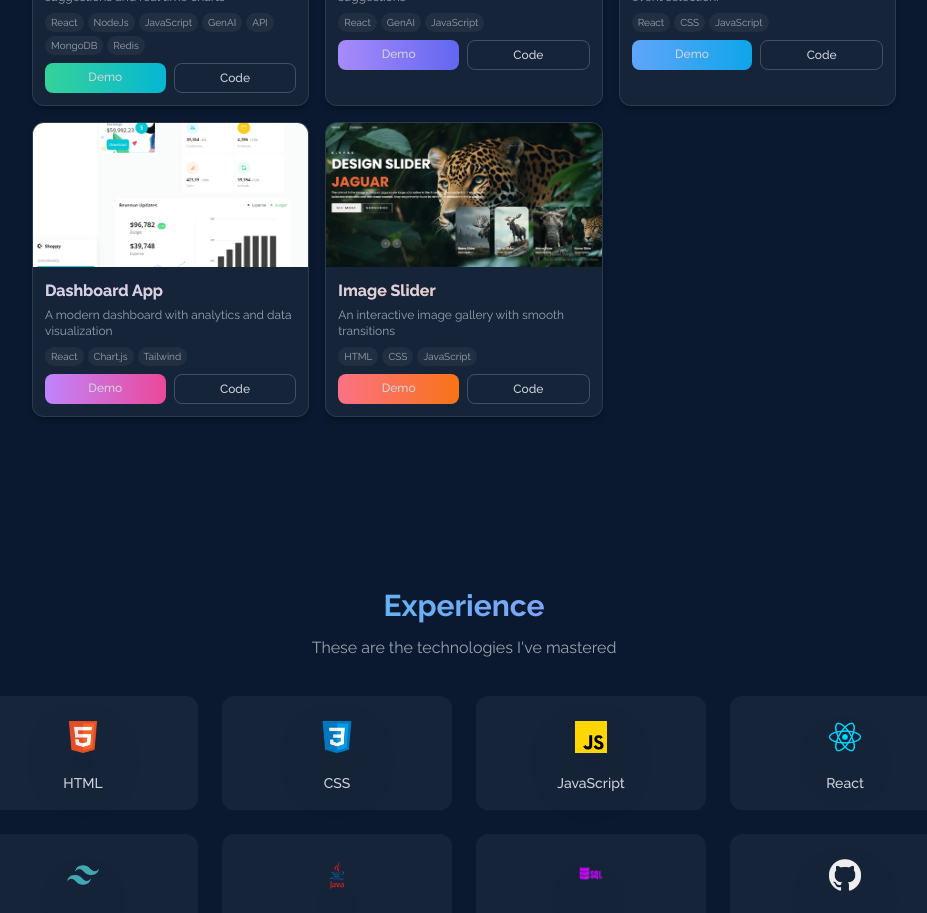
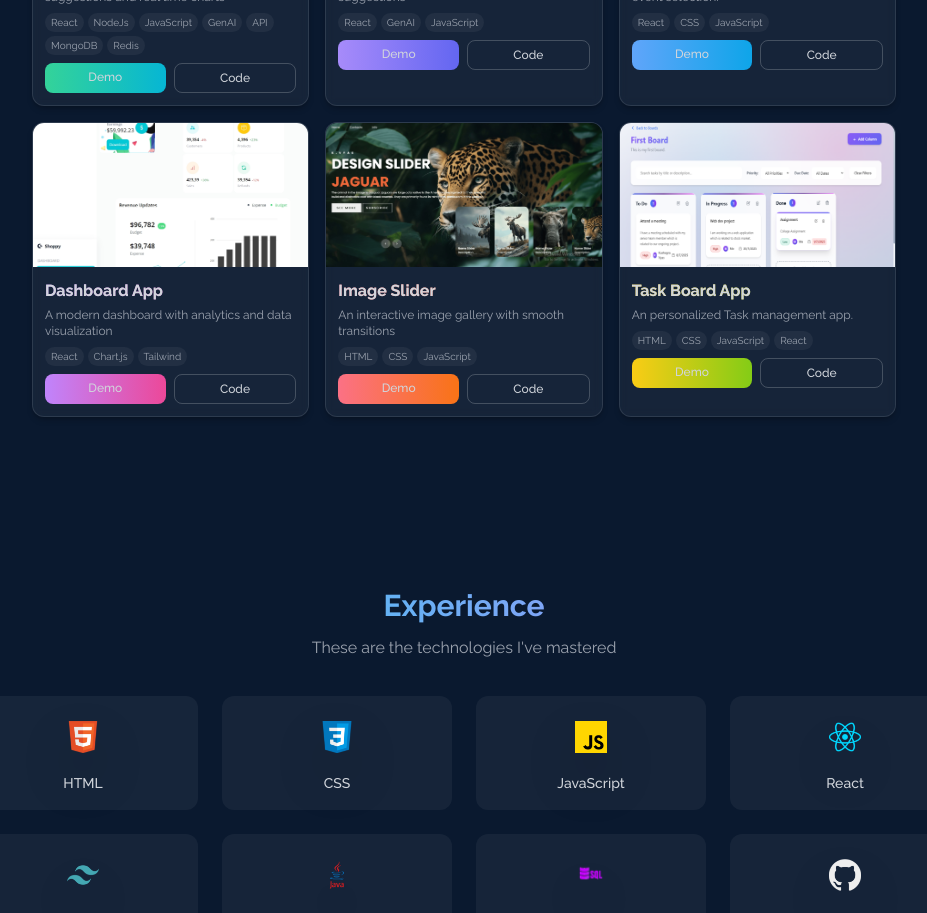
Before and after one commit to Kushagravyas/my-portfolio, a React (Create React App) app: page / in a window 1280 px wide. Shown: the part 1860-2773 px from the top of the page, without its empty margins (176-1103 px from the left). Built offline with nearby package versions, Linux system fonts and the light colour scheme.

Commit message:
new project added

```diff
--- a/src/components/Portfolio.jsx
+++ b/src/components/Portfolio.jsx
@@ -3,6 +3,7 @@ import Image_slider from "../assets/portfolio/animal.png"
 import StockGenius from '../assets/portfolio/Stockgenius.png'
 import EventIT from '../assets/portfolio/Eventit.png'
 import AICodeReviewer from '../assets/portfolio/codereviewer.png'
+import TaskBoard from '../assets/portfolio/Taskboard.png'
 
 const Portfolio = () => {
   const portfolios = [
@@ -66,6 +67,18 @@ const Portfolio = () => {
       glowColor: "hover:shadow-[0_0_2rem_-0.5rem_#f43f5e]",
       buttonGlow: "hover:shadow-[0_0_1rem_#f43f5e66]"
     },
+    {
+      id: 6,
+      src: TaskBoard,
+      title: "Task Board App",
+      description: "An personalized Task management app.",
+      code: "https://github.com/Kushagravyas/Task-Board-App",
+      demo: "https://task-board-app-1nni.vercel.app/",
+      tech: ["HTML", "CSS", "JavaScript","React"],
+     gradient: "from-yellow-400 to-lime-500",
+      glowColor: "hover:shadow-[0_0_2rem_-0.5rem_#84cc16]",
+      buttonGlow: "hover:shadow-[0_0_1rem_#84cc1666]"
+    }
   ]
 
   return (
```
Also changed, not shown: src/assets/portfolio/Taskboard.png (added).
